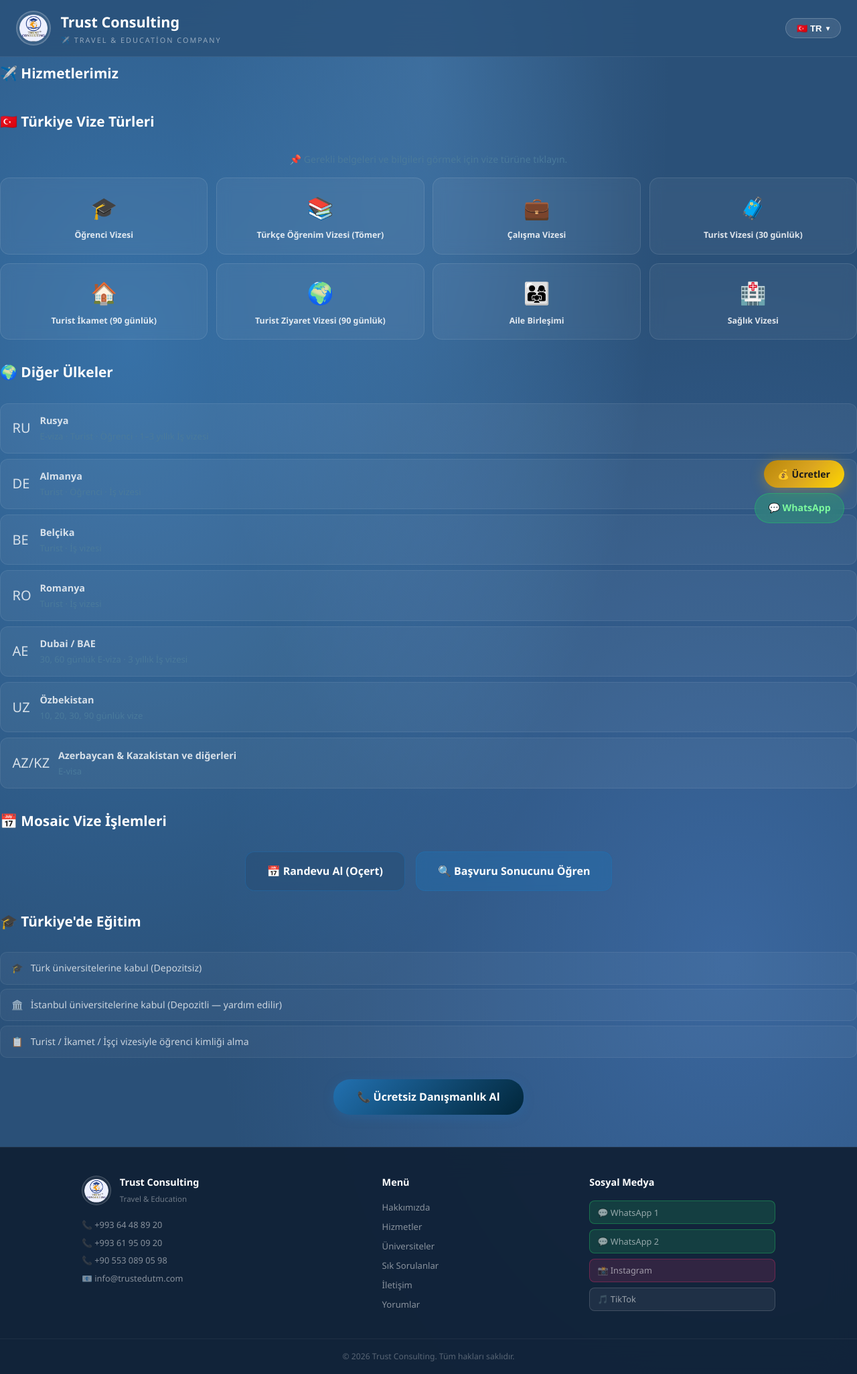
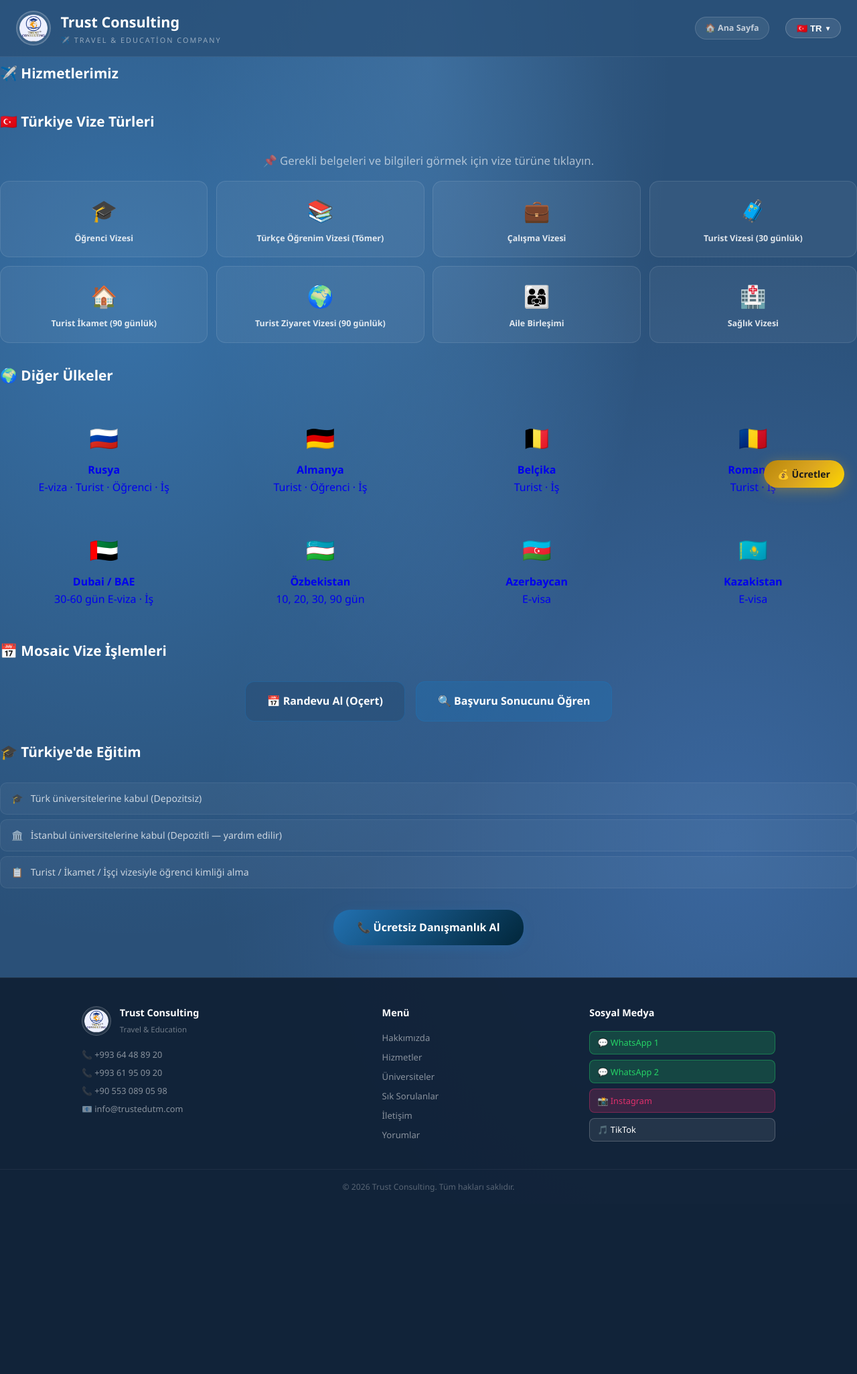
Before and after one commit to shakirovserdar/trustconsulting, a Flask app: page /hizmetler in a window 1280 px wide. Shown: the whole page at 67% size. After the commit the page ends 1779 px from the top, so only its background shows below. Run offline with Flask 3, Linux system fonts and the light colour scheme; some libraries are stand-ins or nearby versions.

Commit message:
V3 tasarim guncelleme

```diff
--- a/static/style.css
+++ b/static/style.css
@@ -153,7 +153,7 @@ body {
 
 /* ── DİĞER SAYFALAR HEADER ── */
 .diger-header {
-    background: rgba(42,80,120,0.8);backdrop-filter: blur(20px);
+    background: rgba(42,80,120,0.8);
     border-bottom: 1px solid rgba(255,255,255,0.08);display: flex;
     align-items: center;justify-content: space-between;padding: 1rem 1.5rem;
     position: sticky;top: 0;z-index: 100;
@@ -214,7 +214,7 @@ main { max-width: 1100px;margin: 0 auto;padding: 2rem 1.5rem 4rem; }
 
 /* ── VİZE KARTLARI ── */
 .vize-grid { display: grid;grid-template-columns: repeat(4,1fr);gap: 0.8rem;margin-bottom: 2rem; }
-.vize-kart { background: rgba(255,255,255,0.05);backdrop-filter: blur(10px);border: 1px solid rgba(255,255,255,0.1);border-radius: 14px;padding: 1.1rem 0.8rem;text-align: center;transition: all 0.2s;cursor: pointer; }
+.vize-kart { background: rgba(255,255,255,0.05);border: 1px solid rgba(255,255,255,0.1);border-radius: 14px;padding: 1.1rem 0.8rem;text-align: center;transition: all 0.2s;cursor: pointer; }
 .vize-kart:hover { background: rgba(255,255,255,0.1);border-color: rgba(255,255,255,0.2);transform: translateY(-2px); }
 .vize-icon { font-size: 2rem;display: block;margin-bottom: 0.4rem; }
 .vize-kart p { font-size: 0.78rem;font-weight: 600;color: rgba(255,255,255,0.85); }
@@ -229,14 +229,14 @@ main { max-width: 1100px;margin: 0 auto;padding: 2rem 1.5rem 4rem; }
 
 /* ── MOSAİC ── */
 .mosaic-btn-wrap { display: flex;gap: 1rem;justify-content: center;flex-wrap: wrap;margin: 1.2rem 0 1.8rem; }
-.mosaic-btn-dark,.mosaic-btn-light { display: flex;align-items: center;justify-content: center;gap: 0.5rem;padding: 1rem 2rem;border-radius: 14px;text-decoration: none;font-weight: 700;font-size: 1rem;color: white;min-width: 220px;transition: all 0.2s;backdrop-filter: blur(10px); }
+.mosaic-btn-dark,.mosaic-btn-light { display: flex;align-items: center;justify-content: center;gap: 0.5rem;padding: 1rem 2rem;border-radius: 14px;text-decoration: none;font-weight: 700;font-size: 1rem;color: white;min-width: 220px;transition: all 0.2s; }
 .mosaic-btn-dark { background: rgba(42,80,120,0.7);border: 1px solid rgba(34,113,177,0.5); }
 .mosaic-btn-light { background: rgba(34,113,177,0.4);border: 1px solid rgba(34,113,177,0.6); }
 .mosaic-btn-dark:hover,.mosaic-btn-light:hover { transform: translateY(-2px);background: rgba(34,113,177,0.5); }
 
 /* ── SSS ── */
 .sss-liste { display: flex;flex-direction: column;gap: 0.5rem;margin-bottom: 2rem; }
-.sss-item { background: rgba(255,255,255,0.05);backdrop-filter: blur(10px);border: 1px solid rgba(255,255,255,0.1);border-radius: 14px;overflow: hidden; }
+.sss-item { background: rgba(255,255,255,0.05);border: 1px solid rgba(255,255,255,0.1);border-radius: 14px;overflow: hidden; }
 .sss-soru { width: 100%;background: none;border: none;padding: 1rem 1.2rem;text-align: left;font-size: 0.95rem;font-weight: 600;color: rgba(255,255,255,0.85);cursor: pointer;display: flex;justify-content: space-between;align-items: center;gap: 0.8rem;transition: background 0.2s;font-family: inherit; }
 .sss-soru:hover { background: rgba(255,255,255,0.05); }
 .sss-no { display: inline-flex;align-items: center;justify-content: center;min-width: 28px;height: 28px;background: rgba(34,113,177,0.4);color: white;border-radius: 50%;font-size: 0.7rem;font-weight: 800;flex-shrink: 0; }
@@ -319,28 +319,28 @@ textarea { resize: vertical;min-height: 80px; }
 .modal-evrak-liste li { background: rgba(255,255,255,0.05);border-radius: 8px;padding: 0.6rem 0.8rem;font-size: 0.85rem;border-left: 3px solid rgba(34,113,177,0.5);line-height: 1.6;color: rgba(255,255,255,0.75); }
 
 /* Kayıt modal */
-.kayit-modal-overlay { display: none;position: fixed;inset: 0;background: rgba(0,0,0,0.7);z-index: 2000;align-items: center;justify-content: center;padding: 1rem;backdrop-filter: blur(8px); }
+.kayit-modal-overlay { display: none;position: fixed;inset: 0;background: rgba(0,0,0,0.7);z-index: 2000;align-items: center;justify-content: center;padding: 1rem; }
 .kayit-modal-overlay.aktif { display: flex; }
-.kayit-modal-kutu { background: rgba(25,50,80,0.95);backdrop-filter: blur(20px);border: 1px solid rgba(255,255,255,0.15);border-radius: 20px;padding: 2rem;max-width: 520px;width: 100%;max-height: 90vh;overflow-y: auto;box-shadow: 0 20px 60px rgba(0,0,0,0.5);position: relative; }
+.kayit-modal-kutu { background: rgba(25,50,80,0.95);border: 1px solid rgba(255,255,255,0.15);border-radius: 20px;padding: 2rem;max-width: 520px;width: 100%;max-height: 90vh;overflow-y: auto;box-shadow: 0 20px 60px rgba(0,0,0,0.5);position: relative; }
 .kayit-modal-kutu h2 { color: white;font-size: 1.15rem;margin-bottom: 1.2rem; }
 
 /* Fiyat panel */
-.fiyat-panel { display: none;position: fixed;inset: 0;background: rgba(0,0,0,0.7);z-index: 2000;align-items: flex-end;justify-content: center;backdrop-filter: blur(8px); }
+.fiyat-panel { display: none;position: fixed;inset: 0;background: rgba(0,0,0,0.7);z-index: 2000;align-items: center;justify-content: center; }
 .fiyat-panel.aktif { display: flex; }
-.fiyat-icerik { background: rgba(25,50,80,0.97);backdrop-filter: blur(20px);border: 1px solid rgba(255,255,255,0.12);border-radius: 20px 20px 0 0;padding: 2rem;width: 100%;max-width: 600px;max-height: 80vh;overflow-y: auto;position: relative; }
+.fiyat-icerik { background: rgba(25,50,80,0.97);border: 1px solid rgba(255,255,255,0.12);border-radius: 20px 20px 0 0;padding: 2rem;width: 100%;max-width: 600px;max-height: 80vh;overflow-y: auto;position: relative; }
 .fiyat-tablo { width: 100%;border-collapse: collapse;font-size: 0.88rem; }
 .fiyat-tablo th { background: rgba(34,113,177,0.3);color: #60b3f0;padding: 0.7rem;text-align: left; }
 .fiyat-tablo td { padding: 0.7rem;border-bottom: 1px solid rgba(255,255,255,0.06);color: rgba(255,255,255,0.75); }
 .fiyat-not { font-size: 0.7rem;color: rgba(245,158,11,0.8);margin-left: 0.3rem; }
 
 /* ── FLOAT BUTONLAR ── */
-.whatsapp-float { position: fixed;bottom: 1.2rem;right: 1.2rem;z-index: 500;background: rgba(37,211,102,0.25);backdrop-filter: blur(10px);border: 1px solid rgba(37,211,102,0.4);color: #7dfa9e;padding: 0.65rem 1.2rem;border-radius: 30px;text-decoration: none;font-weight: 700;font-size: 0.88rem;transition: all 0.25s; }
+.whatsapp-float { display:none !important; position: fixed;bottom: 1.2rem;right: 1.2rem;z-index: 500;background: rgba(37,211,102,0.25);border: 1px solid rgba(37,211,102,0.4);color: #7dfa9e;padding: 0.65rem 1.2rem;border-radius: 30px;text-decoration: none;font-weight: 700;font-size: 0.88rem;transition: all 0.25s; }
 .whatsapp-float:hover { background: rgba(37,211,102,0.4);transform: translateY(-3px); }
 .fiyat-float-btn { position: fixed;bottom: 4.5rem;right: 1.2rem;z-index: 500;background: linear-gradient(135deg, #b8860b, #daa520, #ffd700);color: #1a1a1a;padding: 0.7rem 1.3rem;border-radius: 30px;border: none;font-weight: 800;font-size: 0.88rem;cursor: pointer;transition: all 0.25s;font-family: inherit;box-shadow: 0 4px 20px rgba(218,165,32,0.4); }
 .fiyat-float-btn:hover { transform: translateY(-2px) scale(1.05);box-shadow: 0 6px 25px rgba(218,165,32,0.6); }
 
 /* ── FOOTER ── */
-footer { background: rgba(15,30,50,0.9);backdrop-filter: blur(20px);border-top: 1px solid rgba(255,255,255,0.07);margin-top: 3rem; }
+footer { background: rgba(15,30,50,0.9);border-top: 1px solid rgba(255,255,255,0.07);margin-top: 3rem; }
 .footer-ic { display: grid;grid-template-columns: 1.5fr 1fr 1fr;gap: 2rem;padding: 2.5rem 2rem;max-width: 1100px;margin: 0 auto; }
 .footer-kolon h4 { color: white;font-size: 0.9rem;font-weight: 700;margin-bottom: 1rem; }
 .footer-logo { display: flex;align-items: center;gap: 0.8rem;margin-bottom: 1rem; }
@@ -407,3 +407,90 @@ img.emoji { height: 1em;width: 1em;margin: 0 0.05em 0 0.1em;vertical-align: -0.1
 .fiyat-ulke-baslik { font-size: 0.85rem; font-weight: 700; color: rgba(130,180,255,0.8); margin: 0.8rem 0 0.3rem; }
 .fiyat-icerik h3 { color: white; font-size: 1.2rem; margin-bottom: 1rem; }
 .fiyat-kapat-btn { position: absolute;top: 1rem;right: 1rem;background: rgba(255,255,255,0.1);border: 1px solid rgba(255,255,255,0.15);border-radius: 50%;width: 32px;height: 32px;cursor: pointer;font-size: 1rem;color: white; }
+
+/* ══════ V3 FIX — PERFORMANS & DÜZELTMELER ══════ */
+
+/* 1. Performans: backdrop-filter kaldır (yavaşlatıyor) */
+.baslik-karti, .diger-header, .panel-kart, .glass, .glass-dark,
+.hakkimizda-kart, .sss-item, .yorum-kart, .ulke-kart, .vize-kart,
+.uni-ulke-kart, .uni-panel, .iletisim-form-kart, .iletisim-bilgi-kart,
+.stat-kart, .ofis-kart, .hizmet-liste li, .egitim-liste li,
+.mosaic-btn-dark, .mosaic-btn-light, .cta-btn, .gonder-btn,
+.whatsapp-float, .fiyat-float-btn, .dil-aktif-btn {
+    -webkit-backdrop-filter: none !important;
+    backdrop-filter: none !important;
+}
+
+/* 2. WhatsApp float kaldır */
+.whatsapp-float { display: none !important; }
+
+/* 3. Fiyat panel mobilde ortada açılsın */
+.fiyat-panel { align-items: center !important; justify-content: center !important; }
+.fiyat-icerik { border-radius: 20px !important; max-height: 85vh; }
+@media (max-width: 768px) {
+    .fiyat-icerik { border-radius: 16px !important; margin: 0.5rem; max-height: 90vh; }
+}
+
+/* 4. Evrak modal uyarı metni okunabilir */
+.modal-evrak-liste li[style*="background:#fff8e1"],
+.modal-evrak-liste li[style*="fff8e1"] {
+    color: #8b6914 !important;
+    font-weight: 600 !important;
+}
+
+/* 5. Geri dönüş butonu (diğer sayfalar header'ında) */
+.geri-ana-btn {
+    display: inline-flex; align-items: center; gap: 0.4rem;
+    background: rgba(255,255,255,0.08); border: 1px solid rgba(255,255,255,0.15);
+    color: rgba(255,255,255,0.7); text-decoration: none;
+    padding: 0.35rem 0.9rem; border-radius: 20px;
+    font-size: 0.78rem; font-weight: 600; transition: all 0.2s; margin-right: 0.5rem;
+}
+.geri-ana-btn:hover { background: rgba(255,255,255,0.15); color: white; }
+
+/* 6. Hizmetler ülke kartları - kare, bayrak üstte, tıklanabilir */
+.ulke-grid {
+    display: grid !important;
+    grid-template-columns: repeat(4, 1fr) !important;
+    gap: 0.8rem !important;
+}
+.ulke-kart {
+    padding: 1.2rem 0.8rem !important;
+    text-align: center !important;
+    text-decoration: none !important;
+    display: flex !important;
+    flex-direction: column !important;
+    align-items: center !important;
+    min-height: 100px;
+}
+.ulke-kart .bayrak, .ulke-kart .icon {
+    font-size: 2.2rem !important;
+    display: block !important;
+    margin-bottom: 0.5rem !important;
+}
+@media (max-width: 768px) {
+    .ulke-grid { grid-template-columns: repeat(2, 1fr) !important; }
+}
+
+/* 7. Hizmetler "tıklayın" metni büyüt */
+.vize-grid + p, p[style*="color:#4a7a9b"] {
+    font-size: 1rem !important;
+    color: rgba(255,255,255,0.6) !important;
+}
+
+/* 8. Footer sosyal medya renkleri güçlendir */
+.footer-sosyal .fs-wa {
+    background: rgba(37,211,102,0.2) !important;
+    border: 1px solid rgba(37,211,102,0.4) !important;
+    color: #25D366 !important;
+}
+.footer-sosyal .fs-ig {
+    background: rgba(225,48,108,0.2) !important;
+    border: 1px solid rgba(225,48,108,0.4) !important;
+    color: #E1306C !important;
+}
+.footer-sosyal .fs-tt {
+    background: rgba(255,255,255,0.08) !important;
+    border: 1px solid rgba(255,255,255,0.2) !important;
+    color: white !important;
+}
--- a/templates/base.html
+++ b/templates/base.html
@@ -16,6 +16,7 @@
         <div><h1>Trust Consulting</h1><p>✈️ Travel &amp; Education Company</p></div>
     </a>
     <div class="diger-sag">
+        <a href="{{ url_for('index') }}" class="geri-ana-btn">🏠 {% if dil_kodu == 'tr' %}Ana Sayfa{% elif dil_kodu == 'ru' %}Главная{% else %}Baş sahypa{% endif %}</a>
         <div class="dil-widget">
             <button class="dil-aktif-btn" onclick="dilMenuAc(this)">
                 {% if dil_kodu == 'tr' %}🇹🇷 TR{% elif dil_kodu == 'ru' %}🇷🇺 RU{% else %}🇹🇲 TK{% endif %}
@@ -53,7 +54,6 @@
 </button>
 {% endif %}
 
-<a href="https://wa.me/905524254697" class="whatsapp-float" target="_blank" rel="noopener">💬 WhatsApp</a>
 
 <footer>
     <div class="footer-ic">
--- a/templates/hakkimizda.html
+++ b/templates/hakkimizda.html
@@ -25,7 +25,7 @@
         </div>
     </div>
     <div class="stat-kart">
-        <div class="stat-sayi">3</div>
+        <div class="stat-sayi">8</div>
         <div class="stat-etiket">
             {% if dil_kodu == 'tr' %}Ofis{% elif dil_kodu == 'ru' %}Офиса{% else %}Ofis{% endif %}
         </div>
--- a/templates/hizmetler.html
+++ b/templates/hizmetler.html
@@ -7,7 +7,7 @@
 <!-- TÜRKİYE VİZE TÜRLERİ -->
 <h2 class="section-title">{{ t.hizmetler_turkiye_baslik }}</h2>
 
-<p style="font-size:0.88rem; color:#4a7a9b; margin-bottom:1rem; text-align:center;">
+<p style="font-size:1.05rem; color:rgba(255,255,255,0.6); margin-bottom:1rem; text-align:center;">
     {% if dil_kodu == 'tr' %}📌 Gerekli belgeleri ve bilgileri görmek için vize türüne tıklayın.
     {% elif dil_kodu == 'ru' %}📌 Нажмите на тип визы, чтобы увидеть необходимые документы.
     {% else %}📌 Gerekli resminamalary görmek üçin wiza görnüşine basyň.{% endif %}
@@ -51,43 +51,16 @@
 <!-- DİĞER ÜLKELER -->
 <h2 class="section-title">{{ t.hizmetler_diger_baslik }}</h2>
 
-<ul class="hizmet-liste">
-    <li>
-        <span class="icon">RU</span>
-        <div><strong>{% if dil_kodu == 'tr' %}Rusya{% elif dil_kodu == 'ru' %}Россия{% else %}Russiýa{% endif %}</strong><br>
-        <span style="font-size:0.82rem;color:#4a7a9b;">{% if dil_kodu == 'tr' %}E-viza · Turist · Öğrenci · 1–3 yıllık İş vizesi{% elif dil_kodu == 'ru' %}Э-виза · Туристическая · Студенческая · Рабочая 1–3 года{% else %}E-wiza · Syýahatçylyk · Talyp · 1–3 ýyllyk Iş wizasy{% endif %}</span></div>
-    </li>
-    <li>
-        <span class="icon">DE</span>
-        <div><strong>{% if dil_kodu == 'tr' %}Almanya{% elif dil_kodu == 'ru' %}Германия{% else %}Germaniýa{% endif %}</strong><br>
-        <span style="font-size:0.82rem;color:#4a7a9b;">{% if dil_kodu == 'tr' %}Turist · Öğrenci · İş vizesi{% elif dil_kodu == 'ru' %}Туристическая · Студенческая · Рабочая{% else %}Syýahat · Talyp · Iş wizasy{% endif %}</span></div>
-    </li>
-    <li>
-        <span class="icon">BE</span>
-        <div><strong>{% if dil_kodu == 'tr' %}Belçika{% elif dil_kodu == 'ru' %}Бельгия{% else %}Belgiýa{% endif %}</strong><br>
-        <span style="font-size:0.82rem;color:#4a7a9b;">{% if dil_kodu == 'tr' %}Turist · İş vizesi{% elif dil_kodu == 'ru' %}Туристическая · Рабочая{% else %}Syýahat · Iş wizasy{% endif %}</span></div>
-    </li>
-    <li>
-        <span class="icon">RO</span>
-        <div><strong>{% if dil_kodu == 'tr' %}Romanya{% elif dil_kodu == 'ru' %}Румыния{% else %}Rumyniýa{% endif %}</strong><br>
-        <span style="font-size:0.82rem;color:#4a7a9b;">{% if dil_kodu == 'tr' %}Turist · İş vizesi{% elif dil_kodu == 'ru' %}Туристическая · Рабочая{% else %}Syýahat · Iş wizasy{% endif %}</span></div>
-    </li>
-    <li>
-        <span class="icon">AE</span>
-        <div><strong>{% if dil_kodu == 'tr' %}Dubai / BAE{% elif dil_kodu == 'ru' %}Дубай / ОАЭ{% else %}Dubaý / BAE{% endif %}</strong><br>
-        <span style="font-size:0.82rem;color:#4a7a9b;">{% if dil_kodu == 'tr' %}30, 60 günlük E-viza · 3 yıllık İş vizesi{% elif dil_kodu == 'ru' %}30, 60-дн. Э-виза · Рабочая 3 года{% else %}30, 60 günlük E-wiza · 3 ýyllyk Iş wizasy{% endif %}</span></div>
-    </li>
-    <li>
-        <span class="icon">UZ</span>
-        <div><strong>{% if dil_kodu == 'tr' %}Özbekistan{% elif dil_kodu == 'ru' %}Узбекистан{% else %}Özbegistan{% endif %}</strong><br>
-        <span style="font-size:0.82rem;color:#4a7a9b;">{% if dil_kodu == 'tr' %}10, 20, 30, 90 günlük vize{% elif dil_kodu == 'ru' %}10, 20, 30, 90-дневные визы{% else %}10, 20, 30 we 90 günlük wizalar{% endif %}</span></div>
-    </li>
-    <li>
-        <span class="icon">AZ/KZ</span>
-        <div><strong>{% if dil_kodu == 'tr' %}Azerbaycan & Kazakistan ve diğerleri{% elif dil_kodu == 'ru' %}Азербайджан & Казахстан и др.{% else %}Azerbaýjan & Gazagystan we başg.{% endif %}</strong><br>
-        <span style="font-size:0.82rem;color:#4a7a9b;">E-visa</span></div>
-    </li>
-</ul>
+<div class="ulke-grid">
+    <a href="{{ url_for('universiteler') }}" class="ulke-kart"><span class="bayrak">🇷🇺</span><strong>{% if dil_kodu == 'tr' %}Rusya{% elif dil_kodu == 'ru' %}Россия{% else %}Russiýa{% endif %}</strong><p>E-viza · Turist · Öğrenci · İş</p></a>
+    <a href="{{ url_for('universiteler') }}" class="ulke-kart"><span class="bayrak">🇩🇪</span><strong>{% if dil_kodu == 'tr' %}Almanya{% elif dil_kodu == 'ru' %}Германия{% else %}Germaniýa{% endif %}</strong><p>Turist · Öğrenci · İş</p></a>
+    <a href="{{ url_for('universiteler') }}" class="ulke-kart"><span class="bayrak">🇧🇪</span><strong>{% if dil_kodu == 'tr' %}Belçika{% elif dil_kodu == 'ru' %}Бельгия{% else %}Belgiýa{% endif %}</strong><p>Turist · İş</p></a>
+    <a href="{{ url_for('universiteler') }}" class="ulke-kart"><span class="bayrak">🇷🇴</span><strong>{% if dil_kodu == 'tr' %}Romanya{% elif dil_kodu == 'ru' %}Румыния{% else %}Rumyniýa{% endif %}</strong><p>Turist · İş</p></a>
+    <a href="{{ url_for('universiteler') }}" class="ulke-kart"><span class="bayrak">🇦🇪</span><strong>{% if dil_kodu == 'tr' %}Dubai / BAE{% elif dil_kodu == 'ru' %}Дубай / ОАЭ{% else %}Dubaý / BAE{% endif %}</strong><p>30-60 gün E-viza · İş</p></a>
+    <a href="{{ url_for('universiteler') }}" class="ulke-kart"><span class="bayrak">🇺🇿</span><strong>{% if dil_kodu == 'tr' %}Özbekistan{% elif dil_kodu == 'ru' %}Узбекистан{% else %}Özbegistan{% endif %}</strong><p>10, 20, 30, 90 gün</p></a>
+    <a href="{{ url_for('universiteler') }}" class="ulke-kart"><span class="bayrak">🇦🇿</span><strong>{% if dil_kodu == 'tr' %}Azerbaycan{% elif dil_kodu == 'ru' %}Азербайджан{% else %}Azerbaýjan{% endif %}</strong><p>E-visa</p></a>
+    <a href="{{ url_for('universiteler') }}" class="ulke-kart"><span class="bayrak">🇰🇿</span><strong>{% if dil_kodu == 'tr' %}Kazakistan{% elif dil_kodu == 'ru' %}Казахстан{% else %}Gazagystan{% endif %}</strong><p>E-visa</p></a>
+</div>
 
 <!-- MOSAİC WİZA AMALLARY -->
 <div id="mosaic-amallary"></div>
@@ -391,7 +364,7 @@ function vizeAc(id) {
     if (e.startsWith('━━━')) {
       html += '</ul><p style="font-weight:700;color:#01263a;margin:0.8rem 0 0.3rem;font-size:0.86rem;">' + e.replace('━━━ ','') + '</p><ul class="modal-evrak-liste">';
     } else if (e.startsWith('⚠️')) {
-      html += '<li style="background:#fff8e1;border-left-color:#f0a500;">' + e + '</li>';
+      html += '<li style="background:rgba(245,158,11,0.15);border-left-color:#f0a500;color:#ffd700;">' + e + '</li>';
     } else {
       html += '<li>' + e + '</li>';
     }
--- a/templates/yorumlar.html
+++ b/templates/yorumlar.html
@@ -5,7 +5,7 @@
     ⭐ {% if dil_kodu == 'tr' %}Müşteri Yorumları{% elif dil_kodu == 'ru' %}Отзывы клиентов{% else %}Müşderi teswirler{% endif %}
 </h1>
 
-<div class="yorumlar-liste" style="border-radius:16px;padding:1rem;">
+<div class="yorumlar-liste">
 
     <div class="yorum-kart">
         <p class="yorum-metin">"{% if dil_kodu == 'tr' %}Ofislerine gittim. İlgileri ve samimiyetleri harikaydı! İşlemlerinizi gönül rahatlığı ile yapabilirsiniz.{% elif dil_kodu == 'ru' %}Посетил офис. Внимание и искренность потрясающие! Смело доверяйте им свои документы.{% else %}Ofislerine bardym. Üns berişleri ajaýypdy! Resminamalaryňyzy ynjalykly berip bilersiňiz.{% endif %}"</p>
```
Also changed, not shown: other parts of static/style.css (+14 -14 lines).
